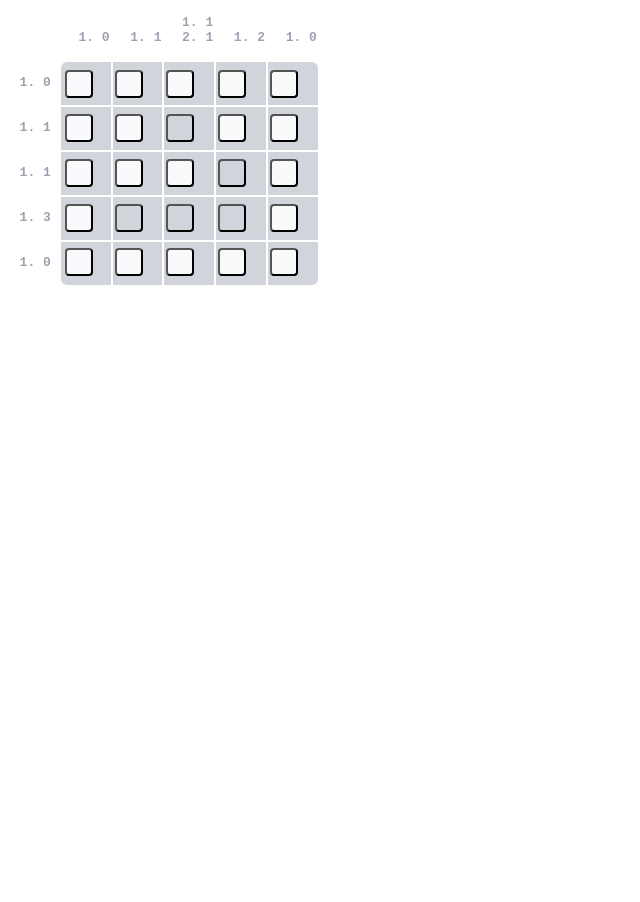
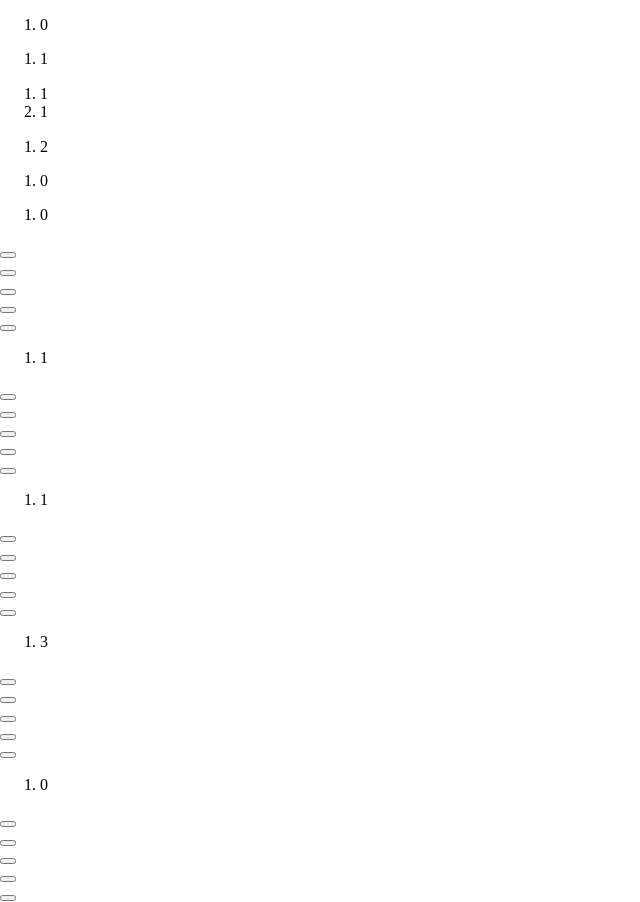
Before and after one commit to Xadeka/nonogram, a React (Create React App) app: page / in a window 1280 px wide. Shown: the whole page, without its empty margins (0-640 px from the left). Before the commit the page ends 800 px from the top, so only its background shows below. Built offline with nearby package versions, Linux system fonts and the light colour scheme.

Commit message:
Everything is a div

```diff
--- a/src/Board.tsx
+++ b/src/Board.tsx
@@ -65,7 +65,7 @@ export const Board = ({ clues, initialState, controlsConfig }: BoardProps) => {
         <Grid.CornerCell />
         {[...Array(width)].map((_ignored, columnIndex) => {
           return (
-            <Grid.Header
+            <Grid.HeaderCell
               key={columnIndex}
               scope="col"
               clues={clues.column[columnIndex]}
@@ -78,7 +78,7 @@ export const Board = ({ clues, initialState, controlsConfig }: BoardProps) => {
         return (
           <Grid.Row key={rowIndex}>
             {/* The cell rows will contain their own header */}
-            <Grid.Header
+            <Grid.HeaderCell
               scope="row"
               clues={clues.row[rowIndex]}
               testId={`rowheader:${rowIndex}`}
--- a/src/Grid.tsx
+++ b/src/Grid.tsx
@@ -1,5 +1,6 @@
 import React from "react";
-import "./Grid.css";
+// import "./Grid.css";
+import "./Grid2.css";
 
 interface GridProps {
   onKeyDown?: React.KeyboardEventHandler;
@@ -14,20 +15,16 @@ export const Grid = ({
   onBlur,
 }: React.PropsWithChildren<GridProps>) => {
   return (
-    <table
-      role="grid"
-      className="nonogram"
-      onKeyDown={onKeyDown}
-      onFocus={onFocus}
-      onBlur={onBlur}
-    >
-      <tbody>{children}</tbody>
-    </table>
+    <div className="nonogram">
+      <div role="grid" onKeyDown={onKeyDown} onFocus={onFocus} onBlur={onBlur}>
+        {children}
+      </div>
+    </div>
   );
 };
 
 const GridRow = ({ children }: React.PropsWithChildren<{}>) => {
-  return <tr role="row">{children}</tr>;
+  return <div role="row">{children}</div>;
 };
 Grid.Row = GridRow;
 (Grid.Row as React.FunctionComponent).displayName = "Grid.Row";
@@ -44,10 +41,9 @@ const GridCell = ({ id, value, tabIndex, onClick, testId }: GridCellProps) => {
   let pressed = value === "filled";
 
   return (
-    <td role="gridcell">
+    <div role="gridcell">
       <button
         id={id}
-        className="button-cell"
         onClick={onClick}
         tabIndex={tabIndex}
         // The button pressed state will represent "filled".
@@ -63,7 +59,7 @@ const GridCell = ({ id, value, tabIndex, onClick, testId }: GridCellProps) => {
          */}
         <span className="sr-only">TODO</span>
       </button>
-    </td>
+    </div>
   );
 };
 Grid.Cell = GridCell;
@@ -75,16 +71,16 @@ interface GridHeaderProps {
   testId: string;
 }
 
-const GridHeader = ({ scope, clues, testId }: GridHeaderProps) => {
+const GridHeaderCell = ({ scope, clues, testId }: GridHeaderProps) => {
   let label = clues.join(" ");
   if (label.length === 0) {
     label = "0";
   }
 
   return (
-    <th
-      scope={scope}
+    <div
       className="clues-header"
+      data-scope={scope}
       data-testid={testId}
       // I intended this to be read by the screen reader.
       // VoiceOver currently reads row headers but not columns.
@@ -98,15 +94,15 @@ const GridHeader = ({ scope, clues, testId }: GridHeaderProps) => {
         })}
         {clues.length === 0 ? <li>0</li> : null}
       </ol>
-    </th>
+    </div>
   );
 };
-Grid.Header = GridHeader;
-(Grid.Header as React.FunctionComponent).displayName = "Grid.Header";
+Grid.HeaderCell = GridHeaderCell;
+(Grid.HeaderCell as React.FunctionComponent).displayName = "Grid.HeaderCell";
 
 const GridCornerCell = () => {
   // TODO: This possibly needs to be a th?
-  return <td></td>;
+  return <div></div>;
 };
 Grid.CornerCell = GridCornerCell;
 (Grid.CornerCell as React.FunctionComponent).displayName = "Grid.CornerCell";
--- /dev/null
+++ b/src/Grid2.css
@@ -0,0 +1,8 @@
+.nonogram div[role="grid"] {
+}
+
+.nonogram div[role="row"] {
+}
+
+.nonogram div[role="gridcell"] {
+}
```
